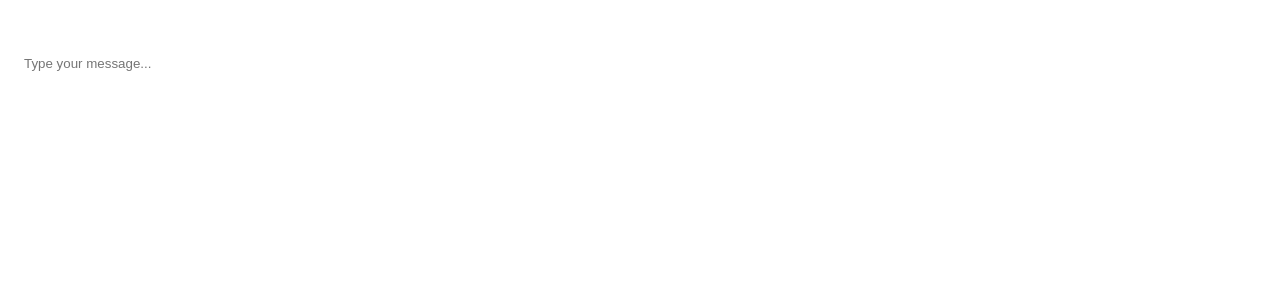
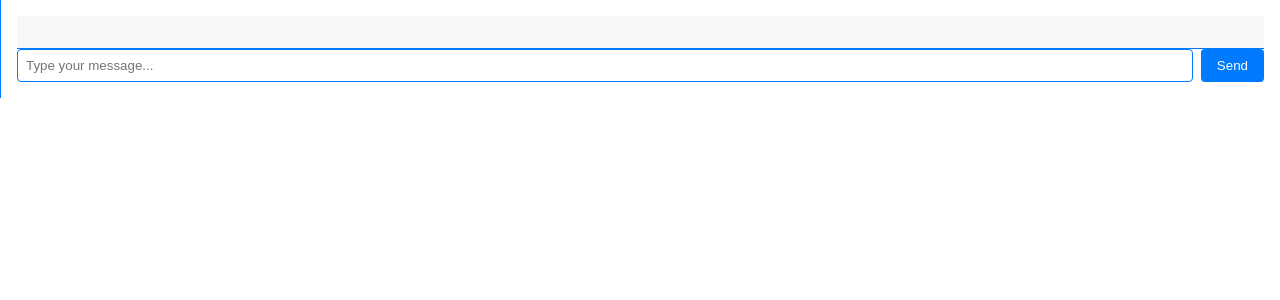
Before and after one commit to aaashittt/ummah, a React (Create React App) app in the folder frontend/: page / in a window 1280 px wide. Shown: the top 300 px of the page. Built offline with nearby package versions, Linux system fonts and the light colour scheme.

Commit message:
dark-mode issue

```diff
--- a/frontend/src/chatApp.css
+++ b/frontend/src/chatApp.css
@@ -1,3 +1,10 @@
+/* 1) Define default CSS vars so you always have a bg, text & accent color */
+:root {
+  --bg: #ffffff;
+  --text: #000000;
+  --accent: #007bff;
+}
+
 /* global resets */
 body {
   margin: 0;
@@ -5,9 +12,11 @@ body {
     Ubuntu, Cantarell, 'Fira Sans', 'Droid Sans', 'Helvetica Neue', sans-serif;
   -webkit-font-smoothing: antialiased;
   -moz-osx-font-smoothing: grayscale;
+  background-color: var(--bg);
+  color: var(--text);
 }
 
-/* theme vars */
+/* theme overrides */
 body.light-mode {
   --bg: #ffffff;
   --text: #000000;
@@ -17,12 +26,6 @@ body.dark-mode {
   --bg: #121212;
   --text: #ffffff;
   --accent: #bb86fc;
-}
-
-/* apply theme */
-body {
-  background-color: var(--bg);
-  color: var(--text);
 }
 
 /* layout */
@@ -36,28 +39,36 @@ body {
   flex: 1;
 }
 
-/* sidebar */
+/* sidebar (chat list) */
 .chat-history {
   width: 200px;
+  padding: 1rem;
+  background-color: var(--bg);
   border-right: 1px solid var(--accent);
-  padding: 1rem;
-  background: var(--bg);
 }
 
-/* chat area */
+/* main chat area */
 .chat-app {
   flex: 1;
   display: flex;
   flex-direction: column;
   padding: 1rem;
-  background: var(--bg);
+  background-color: var(--bg);
+  /* optional: give it a faint border so you can see it even without messages */
+  border-left: 1px solid var(--accent);
 }
+
+/* messages container */
 .messages {
   flex: 1;
   overflow-y: auto;
   padding: 1rem;
+  /* subtle grey so empty state is visible */
+  background-color: rgba(0, 0, 0, 0.03);
   border-bottom: 1px solid var(--accent);
 }
+
+/* individual message bubbles */
 .message {
   margin-bottom: 1rem;
   padding: 0.75rem;
@@ -75,7 +86,7 @@ body {
   align-self: flex-start;
 }
 
-/* input */
+/* input area */
 .input-area {
   display: flex;
   gap: 0.5rem;
```
